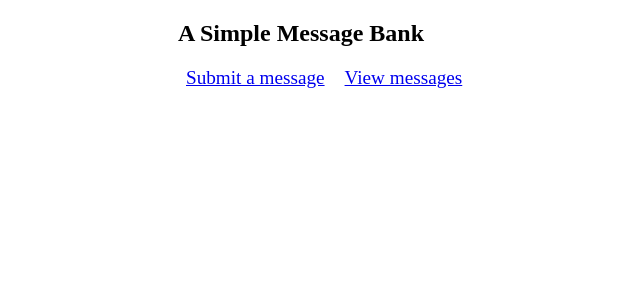
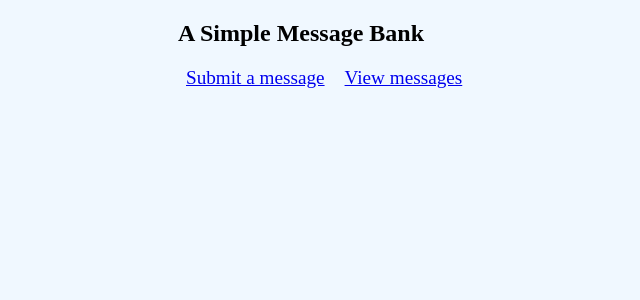
Before and after one commit to askpl00/flask_hw3_16B, a Flask app: page / in a window 1280 px wide. Shown: the top 300 px of the page, without its empty margins (12-652 px from the left). Run offline with Flask 3, Linux system fonts and the light colour scheme.

Commit message:
update app.py and view

```diff
--- a/static/style.css
+++ b/static/style.css
@@ -1,5 +1,6 @@
 
 body {
+    background-color: aliceblue;
     max-width: 900px;
     margin: 0 auto;
 }
```
